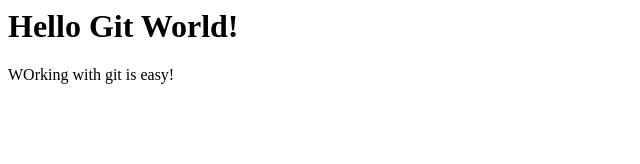
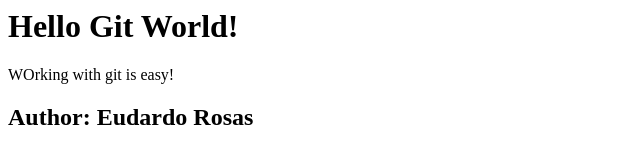
Before and after one commit to ErikGhazaryan/GitGithubMasterclass, a plain HTML site: page index.html in a window 1280 px wide. Shown: the whole page, without its empty margins (0-640 px from the left). Drawn offline with Linux system fonts and the light colour scheme.

Commit message:
Add author
I have added a header to the index.html file
that now contains my name as the author of the file

```diff
--- a/index.html
+++ b/index.html
@@ -1,4 +1,7 @@
 <h1>Hello Git World!</h1>
+
 <div>
 	<p>WOrking with git is easy!</p>
 </div>
+
+<h2>Author: Eudardo Rosas</h2>
```
